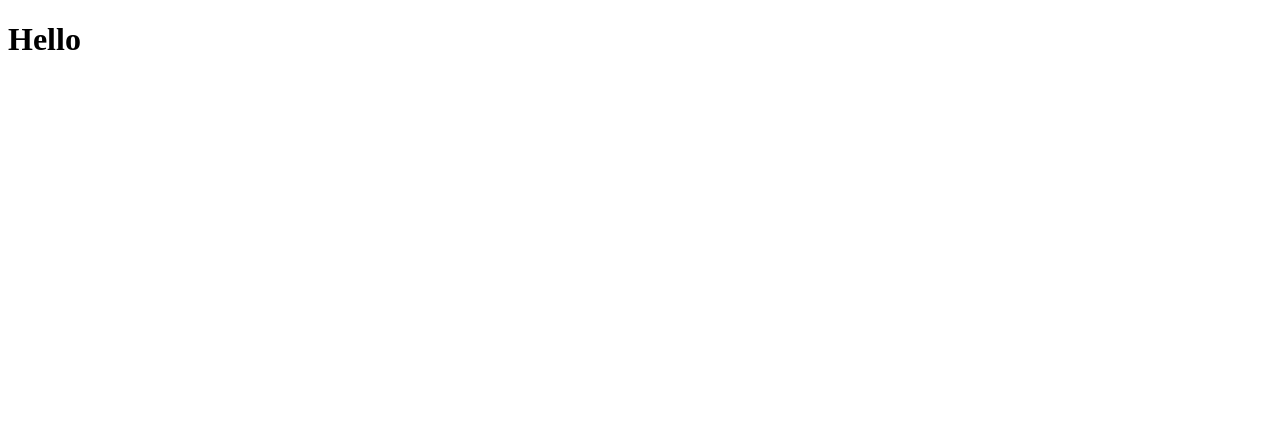
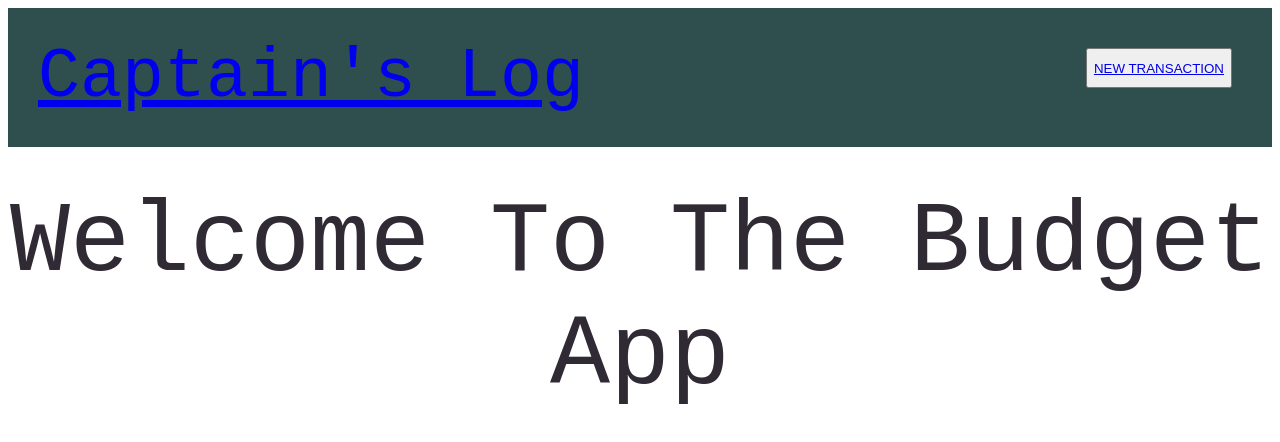
Before and after one commit to toplouie1/Fe-Budget, a React (Create React App) app: page / in a window 1280 px wide. Shown: the top 442 px of the page. Built offline with nearby package versions, Linux system fonts and the light colour scheme.

Commit message:
created a Nav and homepage

```diff
--- /dev/null
+++ b/src/App.css
@@ -0,0 +1,24 @@
+.homeHeader {
+	font-size: 100px;
+	color: rgb(47, 42, 51);
+	font-family: "Courier New", Courier, monospace;
+	text-align: center;
+	padding-top: 40px;
+}
+
+#mainNav {
+	display: flex;
+	justify-content: space-between;
+	background-color: darkslategrey;
+	color: white;
+}
+#mainNav div {
+	font-family: "Courier New", Courier, monospace;
+	margin: 30px;
+	font-size: 70px;
+	color: white;
+}
+#mainNav button {
+	height: 40px;
+	margin: 40px;
+}
--- a/src/App.js
+++ b/src/App.js
@@ -1,7 +1,20 @@
+import { BrowserRouter as Router, Routes, Route } from "react-router-dom";
+import "./App.css";
+
+// Nav
+import Nav from "./Components/Nav";
+// Pages
+import Home from "./Pages/Home";
+
 function App() {
 	return (
 		<div>
-			<h1>Hello</h1>
+			<Router>
+				<Nav />
+				<Routes>
+					<Route path="/" element={<Home />} />
+				</Routes>
+			</Router>
 		</div>
 	);
 }
--- /dev/null
+++ b/src/Components/Nav.js
@@ -0,0 +1,17 @@
+import React from "react";
+import { Link } from "react-router-dom";
+
+function Nav() {
+	return (
+		<div id="mainNav">
+			<div>
+				<Link to="/">Captain's Log</Link>
+			</div>
+			<button>
+				<Link to="/transaction/new">NEW TRANSACTION</Link>
+			</button>
+		</div>
+	);
+}
+
+export default Nav;
--- /dev/null
+++ b/src/Pages/Home.js
@@ -0,0 +1,7 @@
+import React from "react";
+
+function Home() {
+	return <div className="homeHeader">Welcome To The Budget App</div>;
+}
+
+export default Home;
```
